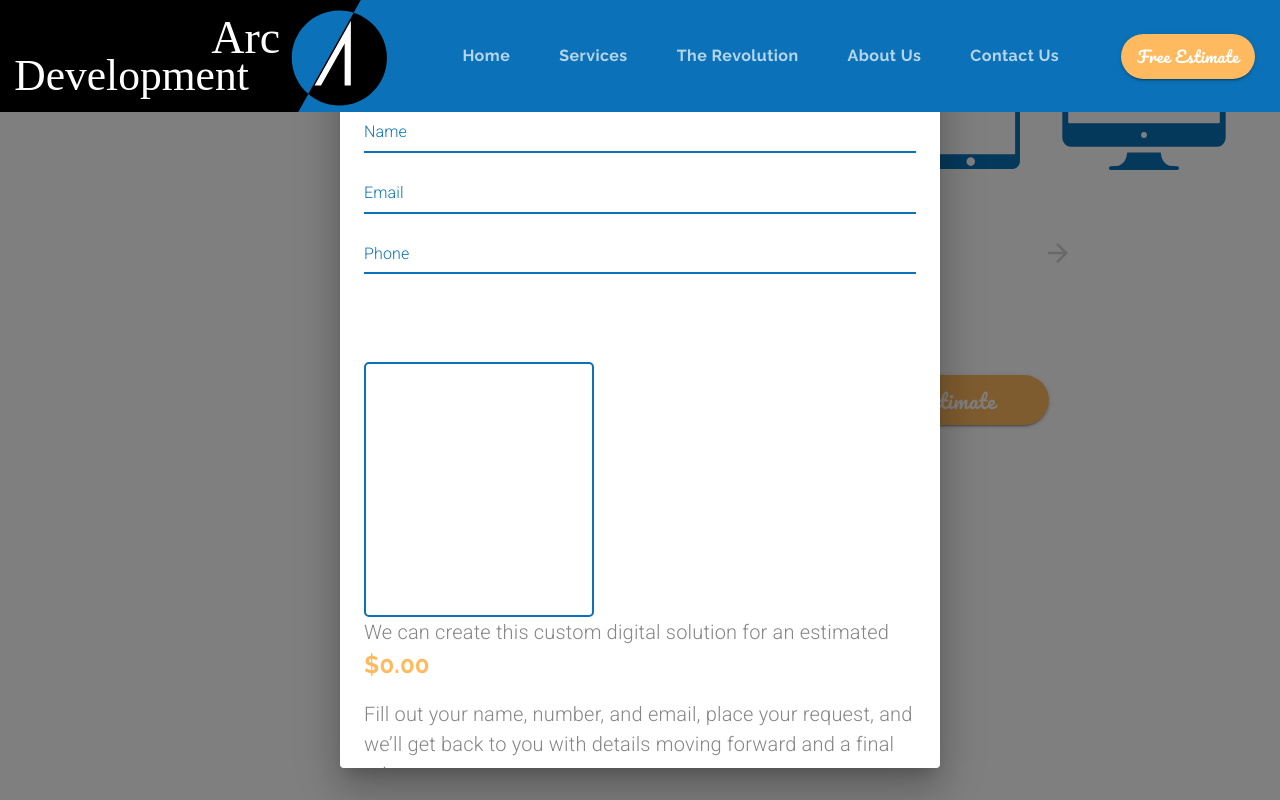
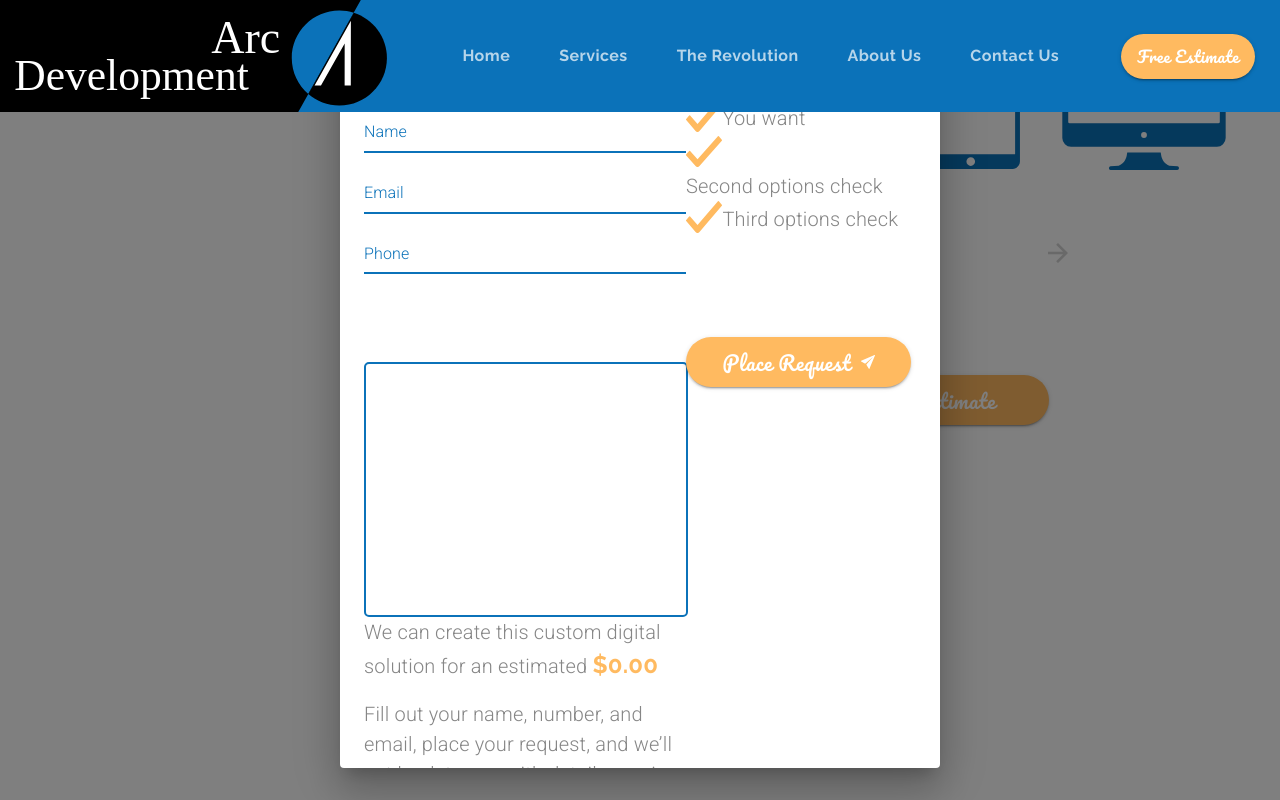
Before and after one commit to PupRiku/arcdevelopment_class, a React (Create React App) app: page /estimate in a window 1280 px wide. Both pictures are taken after a click on the button "Get Estimate". Shown: the part 433-1233 px from the top of the page. Built offline with nearby package versions, Linux system fonts and the light colour scheme.

Commit message:
Selection review for platforms

```diff
--- a/src/components/Estimate.js
+++ b/src/components/Estimate.js
@@ -342,6 +342,13 @@
 
   const [total, setTotal] = useState(0);
 
+  const [service, setService] = useState([]);
+  const [platforms, setPlatforms] = useState([]);
+  const [features, setFeatures] = useState([]);
+  const [customFeatures, setCustomFeatures] = useState('');
+  const [category, setCategory] = useState('');
+  const [users, setUsers] = useState('');
+
   const defaultOptions = {
     loop: true,
     autoplay: true,
@@ -420,12 +427,15 @@
     switch (newSelected.title) {
       case 'Custom Software Development':
         setQuestions(softwareQuestions);
+        setService(newSelected.title);
         break;
       case 'iOS/Android App Development':
         setQuestions(softwareQuestions);
+        setService(newSelected.title);
         break;
       case 'Website Development':
         setQuestions(websiteQuestions);
+        setService(newSelected.title);
         break;
       default:
         setQuestions(newQuestions);
@@ -489,6 +499,24 @@
     }
 
     setTotal(cost);
+  };
+
+  const getPlatforms = () => {
+    let newPlatforms = [];
+
+    if (questions.length > 2) {
+      questions
+        .filter(
+          (question) =>
+            question.title === 'Which platforms do you need supported?'
+        )
+        .map((question) =>
+          question.options.filter((option) => option.selected)
+        )[0]
+        .map((option) => newPlatforms.push(option.title));
+
+      setPlatforms(newPlatforms);
+    }
   };
 
   return (
@@ -620,6 +648,7 @@
             onClick={() => {
               setDialogOpen(true);
               getTotal();
+              getPlatforms();
             }}
           >
             Get Estimate
@@ -636,7 +665,7 @@
         </Grid>
         <DialogContent>
           <Grid container>
-            <Grid item container direction="column">
+            <Grid item container direction="column" md={7}>
               <Grid item style={{ marginBottom: '0.5em' }}>
                 <TextField
                   label="Name"
@@ -668,7 +697,6 @@
                   onChange={onChange}
                 />
               </Grid>
-            </Grid>
               <Grid item style={{ maxWidth: '20em' }}>
                 <TextField
                   InputProps={{ disableUnderline: true }}
@@ -684,7 +712,9 @@
               <Grid item>
                 <Typography variant="body1" paragraph>
                   We can create this custom digital solution for an estimated{' '}
-                <span className={classes.specialText}>${total.toFixed(2)}</span>
+                  <span className={classes.specialText}>
+                    ${total.toFixed(2)}
+                  </span>
                 </Typography>
                 <Typography variant="body1" paragraph>
                   Fill out your name, number, and email, place your request, and
@@ -693,6 +723,80 @@
                 </Typography>
               </Grid>
             </Grid>
+            <Grid item container direction="column" md={5}>
+              <Grid item>
+                <Grid container direction="column">
+                  <Grid item container alignItems="center">
+                    <Grid item>
+                      <img src={check} alt="checkmark" />
+                    </Grid>
+                    <Grid item>
+                      <Typography variant="body1">
+                        You want {service}
+                        {platforms.length > 0
+                          ? ` for ${
+                              //if only web application is selected...
+                              platforms.indexOf('Web Application') > -1 &&
+                              platforms.length === 1
+                                ? //then finish sentence here
+                                  'a Web Application.'
+                                : //otherwise, if web application and another platform is selected...
+                                platforms.indexOf('Web Application') > -1 &&
+                                  platforms.length === 2
+                                ? //then finish the sentence here
+                                  `a Web Application and an ${platforms[1]}.`
+                                : //otherwise, if only one platform is selected which isn't web application...
+                                platforms.length === 1
+                                ? //then finish the sentence here
+                                  `an ${platforms[0]}`
+                                : //otherwise, if other two options are selected...
+                                platforms.length === 2
+                                ? //then finish the sentence here
+                                  'an iOS Application and an Android Application.'
+                                : //otherwise if all three are selected...
+                                platforms.length === 3
+                                ? //then finish the sentence here
+                                  'a Web Application, an iOS Application, and an Android Application.'
+                                : null
+                            }`
+                          : null}
+                      </Typography>
+                    </Grid>
+                  </Grid>
+                  <Grid item container alignItems="center">
+                    <Grid item>
+                      <img src={check} alt="checkmark" />
+                    </Grid>
+                    <Grid item>
+                      <Typography variant="body1">
+                        Second options check
+                      </Typography>
+                    </Grid>
+                  </Grid>
+                  <Grid item container alignItems="center">
+                    <Grid item>
+                      <img src={check} alt="checkmark" />
+                    </Grid>
+                    <Grid item>
+                      <Typography variant="body1">
+                        Third options check
+                      </Typography>
+                    </Grid>
+                  </Grid>
+                </Grid>
+              </Grid>
+              <Grid item>
+                <Button variant="contained" className={classes.estimateButton}>
+                  Place Request
+                  <img
+                    src={send}
+                    alt="paper airplane"
+                    style={{ marginLeft: '0.5em' }}
+                  />
+                </Button>
+              </Grid>
+            </Grid>
+          </Grid>
         </DialogContent>
       </Dialog>
     </Grid>
```
Lines whose indentation alone changed are shown as unchanged.
